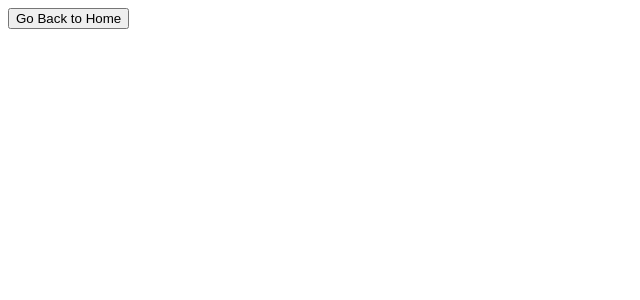
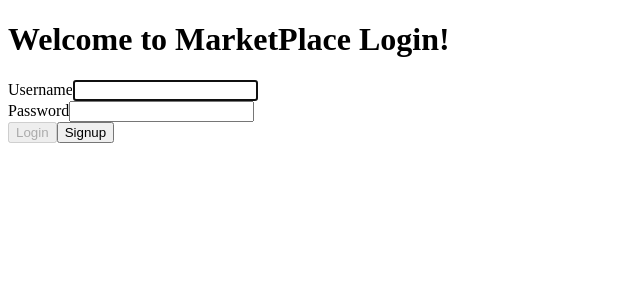
Before and after one commit to misterazi/TT6_Group-22, a React (Create React App) app in the folder client/: page / in a window 1280 px wide. Shown: the top 300 px of the page, without its empty margins (0-640 px from the left). Built offline with nearby package versions, Linux system fonts and the light colour scheme.

Commit message:
Commiting basic login and signup page

```diff
--- a/client/src/App.js
+++ b/client/src/App.js
@@ -2,6 +2,7 @@ import "./App.css";
 import {BrowserRouter as Router, Route, Routes } from "react-router-dom";
 import Login from "./components/Login";
 import Home from "./components/Home";
+import Signup from "./components/Signup";
 function App() {
   return (
     <div>
@@ -9,6 +10,7 @@ function App() {
           <Routes>
            <Route exact path="/" element={<Login />} />
            <Route exact path="/home" element={<Home />} />
+           <Route exact path="/signup" element={<Signup />} />
           </Routes>
     </Router>
     </div>
--- a/client/src/components/Login.js
+++ b/client/src/components/Login.js
@@ -1,19 +1,50 @@
+import { useNavigate  } from "react-router-dom";
+import React, { useState } from "react";
+import Form from "react-bootstrap/Form";
 import Button from "react-bootstrap/Button";
-import { useNavigate  } from "react-router-dom";
-
 export default function Login() {
-    const navigate = useNavigate ();
+    const navigate = useNavigate();
+    const [user, setUser] = useState("");
+    const [password, setPassword] = useState("");
 
 
-    const handleLoginButton = () => {
-        navigate("/Home");
+      function validation() {
+        return user.length > 0 && password.length > 0;
       }
-
-    return (
-        <div>
-             <Button block size="lg" type="submit" onClick={handleLoginButton}>
-              Go Back to Home
+      const handleLoginSubmit = (e) => {
+            navigate("/home");
+      }
+      const handleSignUp= () => {
+        navigate("/signup");
+  }
+      return (
+        <div className="Login">
+          <h1>Welcome to MarketPlace Login!</h1>
+          <Form onSubmit={handleLoginSubmit}>
+            <Form.Group size="lg" controlId="username">
+              <Form.Label>Username</Form.Label>
+              <Form.Control
+                autoFocus
+                type="username"
+                value={user}
+                onChange={(e) => setUser(user)}
+              />
+            </Form.Group>
+            <Form.Group size="lg" controlId="password">
+              <Form.Label>Password</Form.Label>
+              <Form.Control
+                type="password"
+                value={password}
+                onChange={(e) => setPassword(password)}
+              />
+            </Form.Group>
+            <Button block size="lg" type="submit" disabled={!validation()}>
+              Login
             </Button>
+            <Button block size="lg" type="submit" onClick={handleSignUp}>
+              Signup
+            </Button>
+          </Form>
         </div>
       );
 }
--- /dev/null
+++ b/client/src/components/Signup.js
@@ -0,0 +1,57 @@
+import React, { useState } from "react";
+import Form from "react-bootstrap/Form";
+import Button from "react-bootstrap/Button";
+import { useNavigate  } from "react-router-dom";
+
+
+export default function Signup() {
+  const [user, setUser] = useState("");
+  const [password, setPassword] = useState("");
+  const [name, setName] = useState("");
+  const navigate = useNavigate();
+
+  function handleSignUpSubmit(event) {
+    navigate("/");
+  }
+
+  function validateForm() {
+    //Add in validation criterias
+    return (user.length > 0 && password.length > 0 && name.length > 0);
+  }
+  return (
+    <div className="SignUp">
+      <h1>Welcome to MarketPlace SignUp!</h1>
+      <Form onSubmit={handleSignUpSubmit}>
+        <Form.Group size="lg" controlId="username">
+          <Form.Label>Username</Form.Label>
+          <Form.Control
+            autoFocus
+            type="username"
+            value={user}
+            onChange={(e) => setUser(e.target.value)}
+          />
+        </Form.Group>
+        <Form.Group size="lg" controlId="password">
+          <Form.Label>Password</Form.Label>
+          <Form.Control
+            type="password"
+            value={password}
+            onChange={(e) => setPassword(e.target.value)}
+          />
+        </Form.Group>
+        <Form.Group size="lg" controlId="firstname">
+          <Form.Label>name</Form.Label>
+          <Form.Control
+            type="name"
+            value={name}
+            onChange={(e) => setName(e.target.value)}
+          />
+        </Form.Group>
+
+        <Button block size="lg" type="submit" disabled={!validateForm()}>
+          Submit
+        </Button>
+      </Form>
+    </div>
+  );
+}
```
